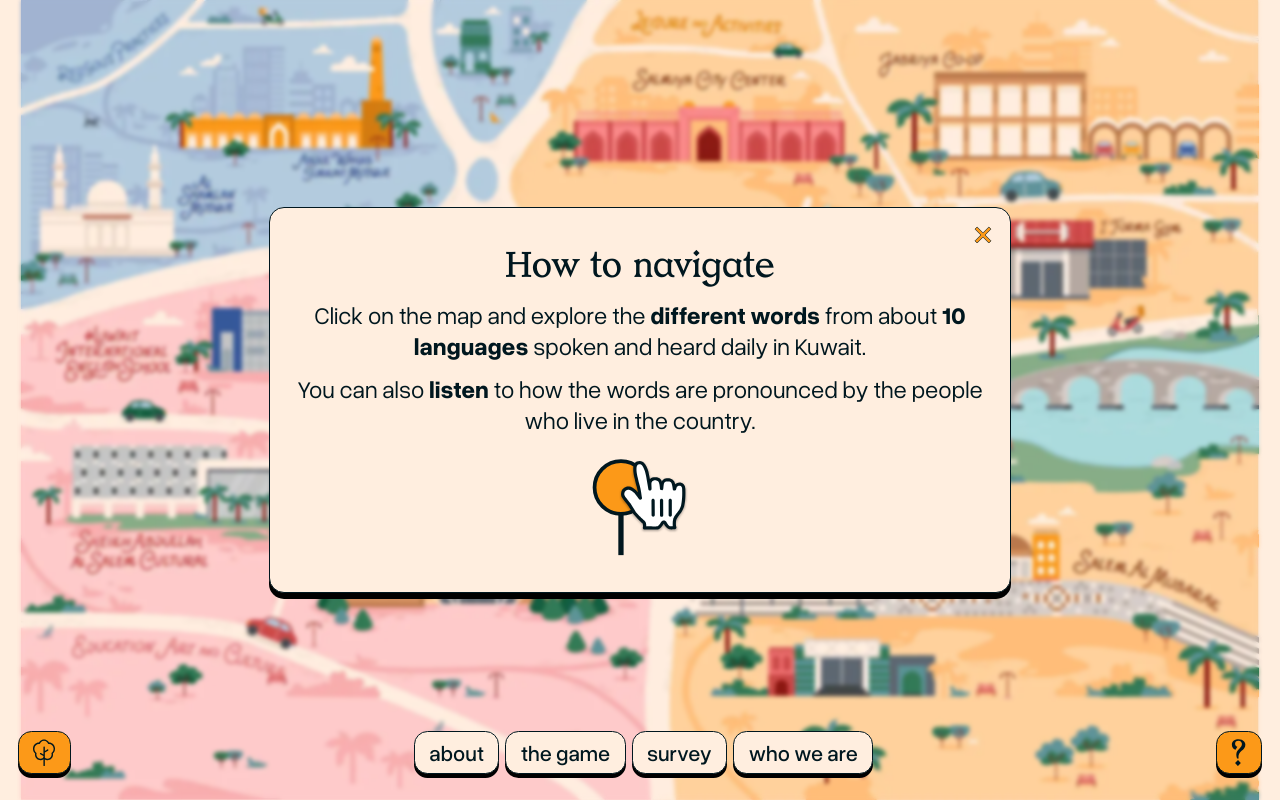
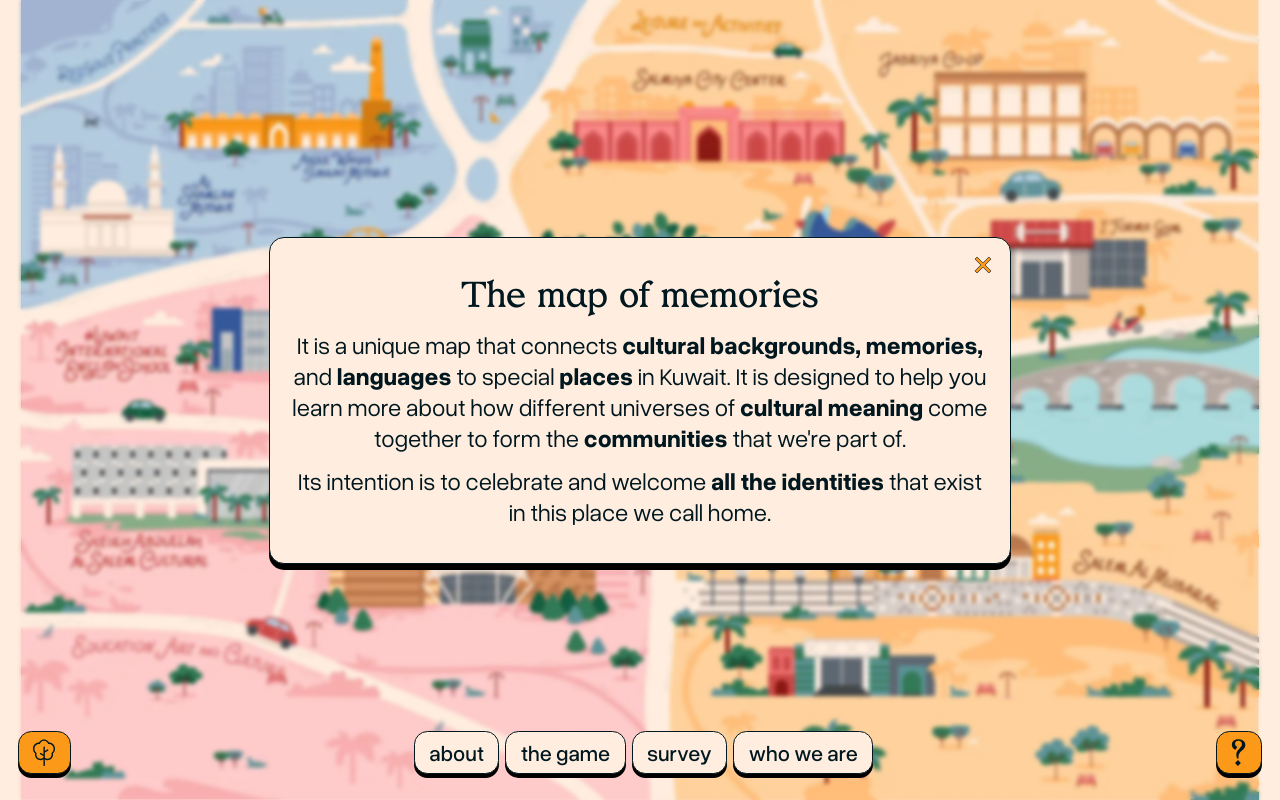
Before and after one commit to mitz-it/sidra-landing, a React (Vite) app: page /map in a window 1280 px wide. Both pictures are taken after a click on the button 1238 px from the left and 752 px from the top of the page. Built offline with nearby package versions, Linux system fonts and the light colour scheme.

Commit message:
feat: added how to navigate

```diff
--- a/src/pages/map/components/HowToNavigate.styles.ts
+++ b/src/pages/map/components/HowToNavigate.styles.ts
@@ -6,6 +6,7 @@ import { theme } from "../../../styles/theme";
 export const HowToNavigateContainer = styled.main`
   width: 100vw;
   height: 100vh;
+  display: flex;
   position: absolute;
 `;
 
--- a/src/pages/map/components/HowToNavigate.tsx
+++ b/src/pages/map/components/HowToNavigate.tsx
@@ -1,4 +1,5 @@
-import { useNavigate } from "react-router-dom";
+import { Swiper, SwiperSlide } from "swiper/react";
+import { Mousewheel, Scrollbar, Keyboard } from "swiper/modules";
 import {
   HowToNavigateBackground,
   HowToNavigateContainer,
@@ -9,15 +10,62 @@ import {
   HowToNavigateModalTitle,
   HowToNavigatePageContainer,
 } from "./HowToNavigate.styles";
+import { useNavigate } from "react-router-dom";
 
 export default function HowToNavigate() {
   const navigate = useNavigate();
   return (
     <HowToNavigateContainer>
-      <HowToNavigateBackground />
+      <Swiper
+        modules={[Mousewheel, Keyboard, Scrollbar]}
+        direction="vertical"
+        slidesPerView={1}
+        keyboard={{ enabled: true }}
+        onSwiper={(swiper) => console.log(swiper)}
+        onSlideChange={() => console.log("slide change")}
+        freeMode={true}
+        mousewheel
+      >
+        <SwiperSlide>
           <HowToNavigatePageContainer>
             <HowToNavigateModal>
-          <HowToNavigateModalClose onClick={() =>  navigate("/map")}>
+              <HowToNavigateModalClose onClick={() => navigate("/map")}>
+                <svg
+                  style={{ width: "1.5rem", height: "1.5rem" }}
+                  viewBox="0 0 26 27"
+                  fill="none"
+                  xmlns="http://www.w3.org/2000/svg"
+                >
+                  <path
+                    d="M24.9863 4.6859L21.8004 1.5L12.9868 10.3136L4.17223 1.5L0.986328 4.6859L9.7999 13.5005L0.986328 22.3141L4.17223 25.5L12.9868 16.6864L21.8004 25.5L24.9863 22.3141L16.1728 13.5005L24.9863 4.6859Z"
+                    fill="#FC9918"
+                    stroke="#00171F"
+                  />
+                </svg>
+              </HowToNavigateModalClose>
+              <HowToNavigateModalTitle>
+                The map of memories
+              </HowToNavigateModalTitle>
+              <HowToNavigateModalText>
+                It is a unique map that connects{" "}
+                <b>cultural backgrounds, memories,</b> and <b>languages</b> to
+                special <b>places</b> in Kuwait. It is designed to help you
+                learn more about how different universes of{" "}
+                <b>cultural meaning</b> come together to form the{" "}
+                <b>communities</b> that we're part of.
+              </HowToNavigateModalText>
+              <HowToNavigateModalText>
+                Its intention is to celebrate and welcome{" "}
+                <b>all the identities</b> that exist in this place we call home.
+              </HowToNavigateModalText>
+            </HowToNavigateModal>
+          </HowToNavigatePageContainer>
+        </SwiperSlide>
+
+        <SwiperSlide>
+          <HowToNavigatePageContainer>
+            <HowToNavigateModal>
+              <HowToNavigateModalClose onClick={() => navigate("/map")}>
                 <svg
                   style={{ width: "1.5rem", height: "1.5rem" }}
                   viewBox="0 0 26 27"
@@ -33,12 +81,12 @@ export default function HowToNavigate() {
               </HowToNavigateModalClose>
               <HowToNavigateModalTitle>How to navigate</HowToNavigateModalTitle>
               <HowToNavigateModalText>
-            Click on the map and explore the <b>different words</b> from about{" "}
-            <b>10 languages</b> spoken and heard daily in Kuwait.
+                Click on the map and explore the <b>different words</b> from
+                about <b>10 languages</b> spoken and heard daily in Kuwait.
               </HowToNavigateModalText>
               <HowToNavigateModalText>
-            You can also <b>listen</b> to how the words are pronounced by the
-            people who live in the country.
+                You can also <b>listen</b> to how the words are pronounced by
+                the people who live in the country.
               </HowToNavigateModalText>
               <HowToNavigateModalImageContainer>
                 <svg
@@ -118,6 +166,9 @@ export default function HowToNavigate() {
               </HowToNavigateModalImageContainer>
             </HowToNavigateModal>
           </HowToNavigatePageContainer>
+        </SwiperSlide>
+      </Swiper>
+      <HowToNavigateBackground />
     </HowToNavigateContainer>
   );
 }
```
Lines whose indentation alone changed are shown as unchanged.
